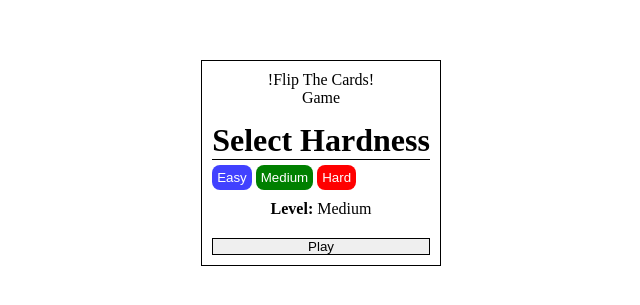
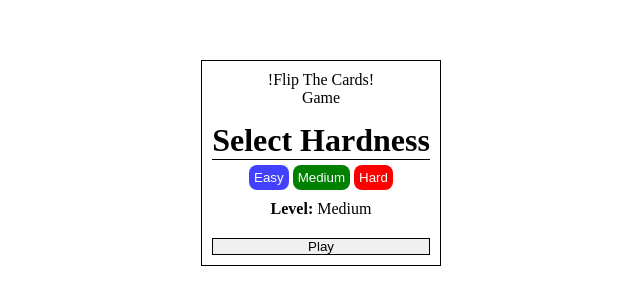
Before and after one commit to Avikamboj/FlipCards, a SvelteKit app: page / in a window 1280 px wide. Shown: the part 237-542 px from the top of the page, without its empty margins (319-959 px from the left). Built offline with nearby package versions, Linux system fonts and the light colour scheme.

Commit message:
UI changes

```diff
--- a/src/routes/game.svelte
+++ b/src/routes/game.svelte
@@ -160,14 +160,6 @@
         padding: 5px;
     }
 
-    .container > .card:nth-child(even) > div:first-child {
-        background-image: url(../../static/CardFront.jpg);
-    }
-
-    .container > .card:nth-child(odd) > div:first-child {
-        background-image: url(../../static/CardFront2.jpg);
-    }
-
     .card {
         height: 80px;
         width: 70px;
@@ -196,7 +188,7 @@
     }
 
     .card-front {
-        background-color: #f0f0f0;
+        overflow: hidden;
     }
 
     .card-back {
@@ -209,6 +201,7 @@
 
     .card-front img {
         height: 100%;
-        object-fit: cover;
+        object-fit: contain;
+        aspect-ratio: 3/2;
     }
 </style>
--- a/src/routes/setLayout.svelte
+++ b/src/routes/setLayout.svelte
@@ -20,7 +20,8 @@
         </div>
 
         <div class="modes">
-            <h1>Select Hardness</h1>
+            <div><h1>Select Hardness</h1></div>
+            <div class="btns">
                 <button
                     id="easy"
                     on:click={() => {
@@ -71,9 +72,11 @@
                         });
                     }}>Hard</button
                 >
+            </div>
 
             <p style="text-align: center; margin: 10px 0">
-                <strong>Level: </strong> {#if $level === 1}
+                <strong>Level: </strong>
+                {#if $level === 1}
                     Easy
                 {:else if $level === 2}
                     Medium
@@ -115,6 +118,13 @@
         margin: 5px 0;
     }
 
+    .modes {
+        display: flex;
+        flex-direction: column;
+        align-items: center;
+        justify-content: center;
+    }
+
     #easy,
     #medium,
     #hard {
```
Lines whose indentation alone changed are shown as unchanged.
